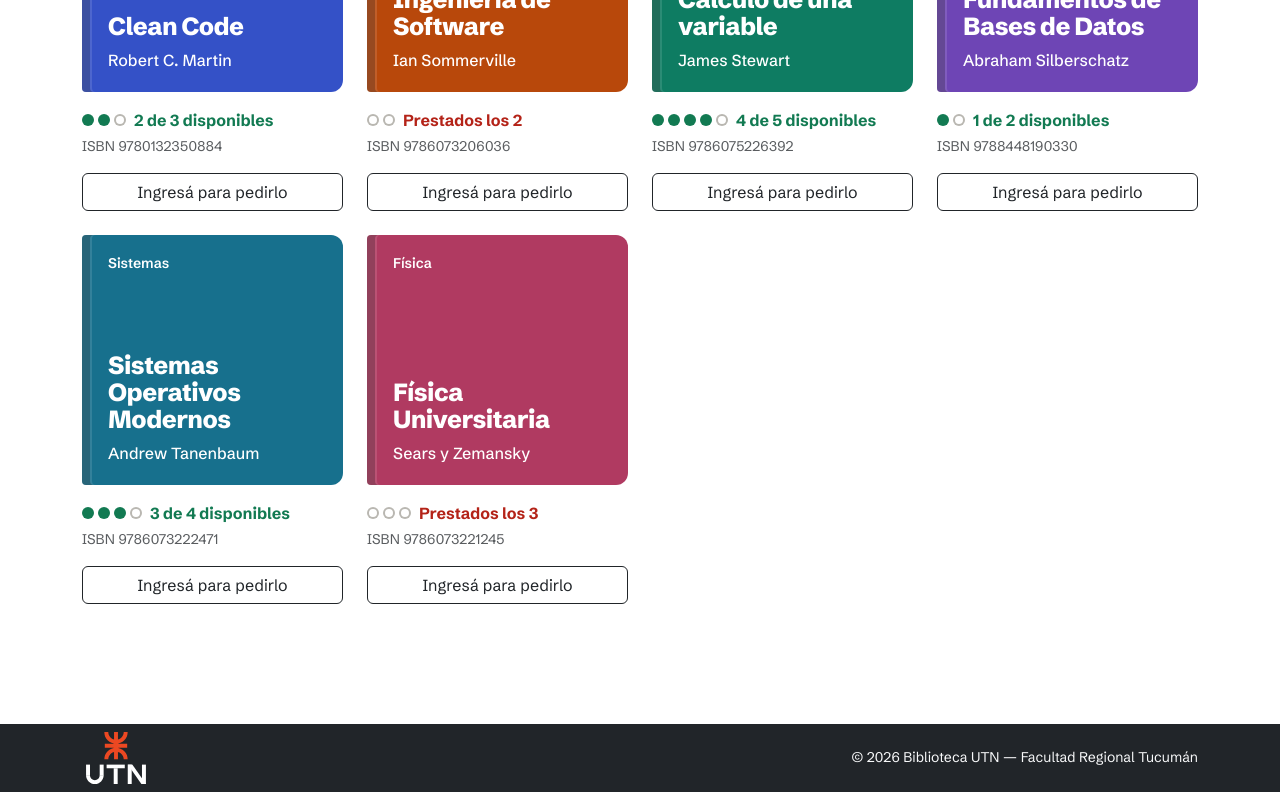
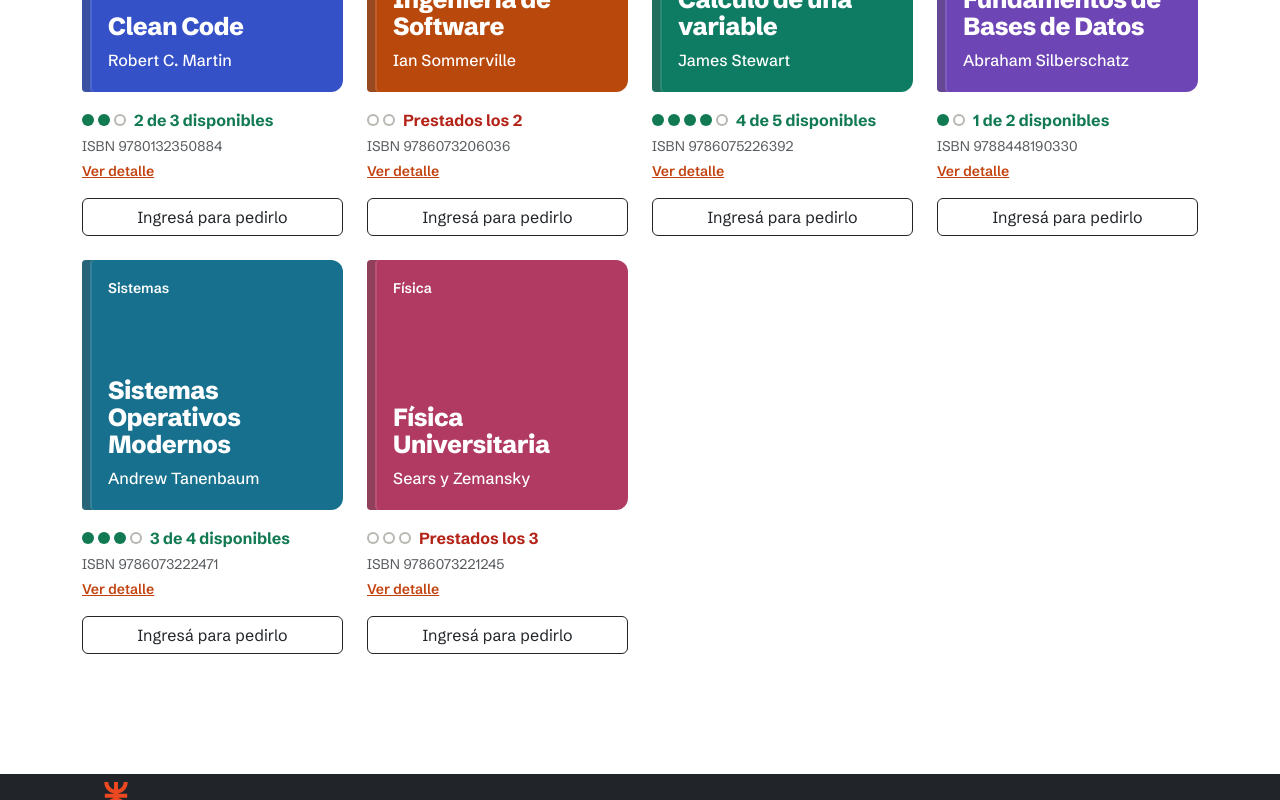
Before and after one commit to claudialopez9/Grupo5-frontend, a React (Vite) app: page /catalogo in a window 1280 px wide. Shown: the part 660-1460 px from the top of the page. Built offline with nearby package versions, Linux system fonts and the light colour scheme; no server answers.

Commit message:
feature: enlaza cada libro del catálogo con su página de detalle

```diff
--- a/src/components/LibroCard.jsx
+++ b/src/components/LibroCard.jsx
@@ -1,6 +1,7 @@
+import { Link } from 'react-router-dom'
 import { coloresCategoria } from '../data/categorias'
 
-function LibroCard({ titulo, autor, isbn, categoria, disponibles, total, children }) {
+function LibroCard({ id, titulo, autor, isbn, categoria, disponibles, total, children }) {
   const hayDisponibles = disponibles > 0
   const color = coloresCategoria[categoria] || '#3A3C42'
 
@@ -9,6 +10,7 @@
 
   return (
     <article className="d-flex flex-column gap-3 h-100">
+      <Link to={`/catalogo/${id}`} className="text-decoration-none">
         <div
           className="tapa-libro d-flex flex-column justify-content-between text-white"
           style={{ backgroundColor: color }}
@@ -19,6 +21,7 @@
             <span className="fw-medium">{autor}</span>
           </div>
         </div>
+      </Link>
 
       <div className="d-flex flex-column gap-1">
         <div className="d-flex align-items-center gap-2">
@@ -35,6 +38,7 @@
           </span>
         </div>
         <span className="small text-body-secondary">ISBN {isbn}</span>
+        <Link to={`/catalogo/${id}`} className="small fw-semibold">Ver detalle</Link>
       </div>
 
       {children && <div className="mt-auto">{children}</div>}
--- a/src/components/routes/Rutas.jsx
+++ b/src/components/routes/Rutas.jsx
@@ -2,6 +2,7 @@
 import RutaProtegida from './RutaProtegida'
 import Inicio from '../../pages/Inicio'
 import Catalogo from '../../pages/Catalogo'
+import LibroDetalle from '../../pages/LibroDetalle'
 import Alumnos from '../../pages/Alumnos'
 import Prestamos from '../../pages/Prestamos'
 import SobreNosotros from '../../pages/SobreNosotros'
@@ -16,6 +17,7 @@
     <Routes>
       <Route path="/" element={<Inicio />} />
       <Route path="/catalogo" element={<Catalogo />} />
+      <Route path="/catalogo/:id" element={<LibroDetalle />} />
       <Route path="/sobre-nosotros" element={<SobreNosotros />} />
       <Route path="/ingresar" element={<Ingresar />} />
       <Route path="/registrarse" element={<Registrarse />} />
--- a/src/pages/Catalogo.jsx
+++ b/src/pages/Catalogo.jsx
@@ -140,6 +140,7 @@
               {librosFiltrados.map((libro) => (
                 <Col key={libro.id} xs={12} sm={6} md={4} lg={3}>
                   <LibroCard
+                    id={libro.id}
                     titulo={libro.titulo}
                     autor={libro.autor}
                     isbn={libro.isbn}
```
Lines whose indentation alone changed are shown as unchanged.
